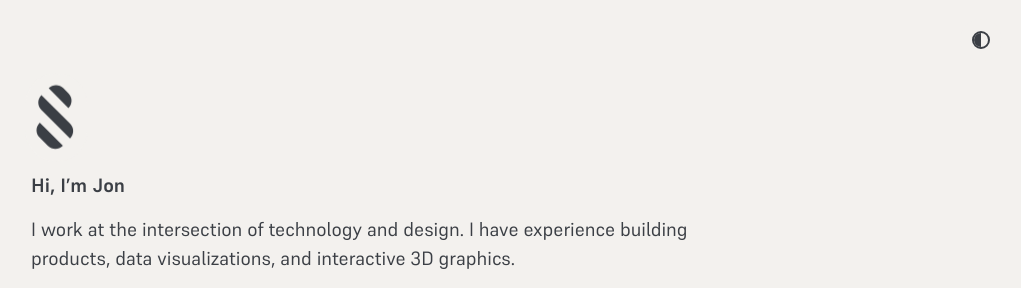
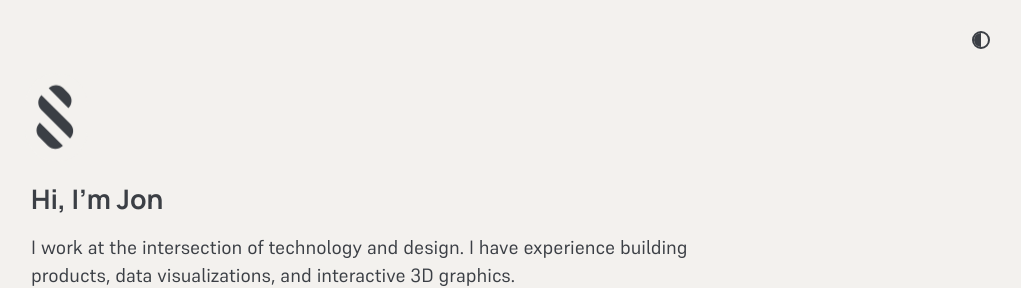
Before and after one commit to jonshamir/jonshamir.com, a Next.js app: page / in a window 1280 px wide. Shown: the top 288 px of the page, without its empty margins (259-1280 px from the left). Built offline with nearby package versions, Linux system fonts and the light colour scheme.

Commit message:
Get the title back

```diff
--- a/src/app/page.tsx
+++ b/src/app/page.tsx
@@ -10,15 +10,13 @@ export default function Page() {
     <>
       <InlineLogoPlaceholder />
 
-      <p className={styles.intro}>
-        <b>
-          Hi, I&rsquo;m{" "}
-          <span className={styles.name}>
-            <span className={styles.jon}> Jon</span>
-            <span className={styles.yonatan}> Yonatan</span>
-          </span>
-        </b>
-      </p>
+      <h2 className={styles.intro}>
+        Hi, I&rsquo;m{" "}
+        <span className={styles.name}>
+          <span className={styles.jon}> Jon</span>
+          <span className={styles.yonatan}> Yonatan</span>
+        </span>
+      </h2>
       <p>
         I work at the intersection of technology and design. I have experience
         building products, data visualizations, and interactive 3D graphics.
```
